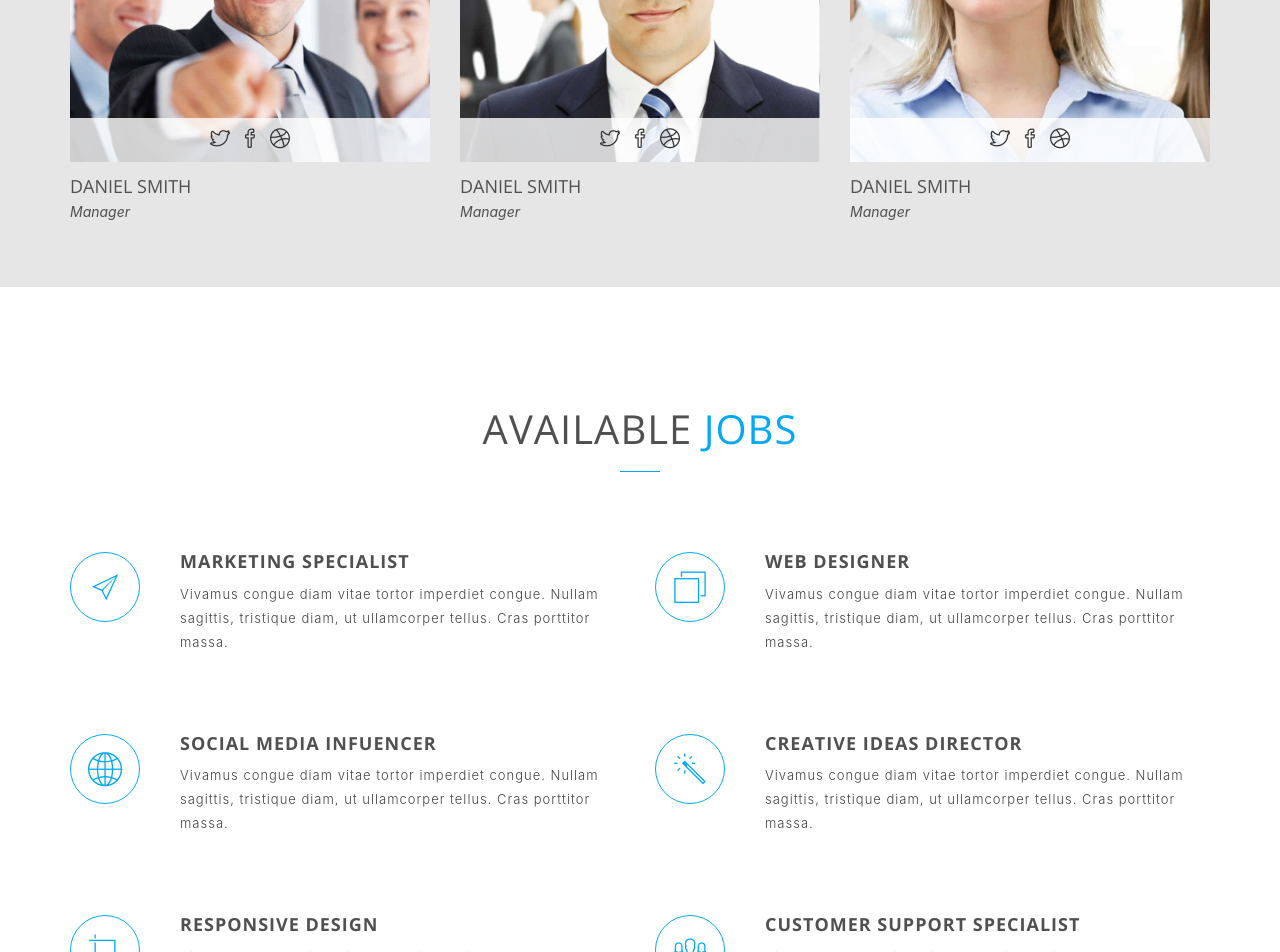
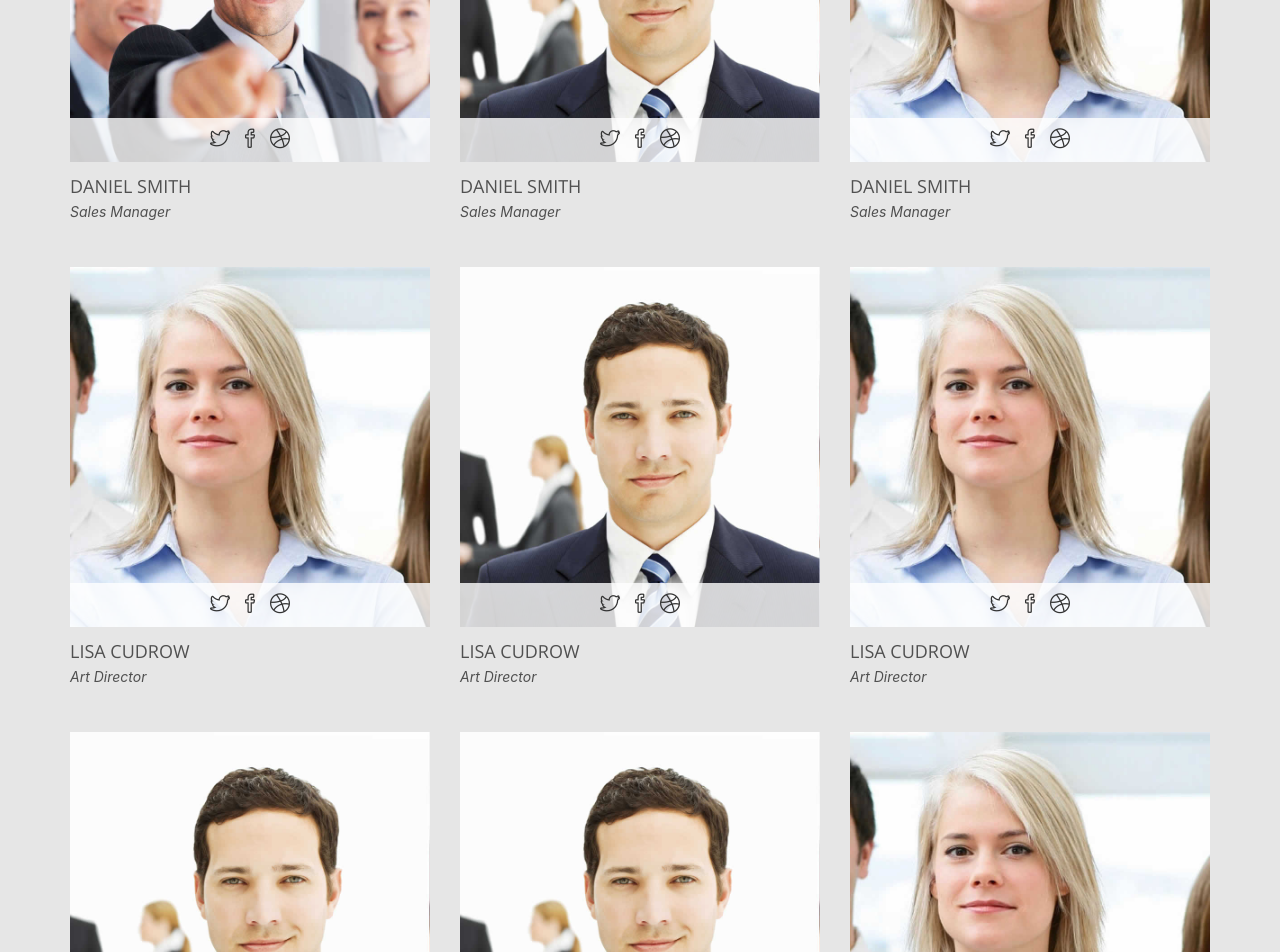
Before and after one commit to hire-lab/hire-lab, a React (Create React App) app: page / in a window 1280 px wide. Shown: the part 1960-2912 px from the top of the page. Built offline with nearby package versions, Linux system fonts and the light colour scheme.

Commit message:
added component

```diff
--- /dev/null
+++ b/src/components/CandidateProfile.js
@@ -0,0 +1,52 @@
+export default function CandidateProfile(props) {
+
+    return (
+        <>
+        <div className="col-sm-4 margin-bottom30">
+        <div className="team-box">
+            <img src={props.image} className="img-responsive" alt="" />
+
+            <ul className="social list-inline">
+                <li><a href="#"><i className="icon icon-social-twitter"></i></a></li>
+                <li><a href="#"><i className="icon icon-social-facebook"></i></a></li>
+                <li><a href="#"><i className="icon icon-social-dribbble"></i></a></li>
+            </ul>
+        </div>
+        <div className="team-desc">
+            <h4>{props.name}</h4>
+            <em>{props.position}</em>
+        </div>
+        </div>
+        <div className="col-sm-4 margin-bottom30">
+        <div className="team-box">
+            <img src="images/team-2.jpg" className="img-responsive" alt="" />
+
+            <ul className="social list-inline">
+                <li><a href="#"><i className="icon icon-social-twitter"></i></a></li>
+                <li><a href="#"><i className="icon icon-social-facebook"></i></a></li>
+                <li><a href="#"><i className="icon icon-social-dribbble"></i></a></li>
+            </ul>
+        </div>
+        <div className="team-desc">
+            <h4>{props.name}</h4>
+            <em>{props.position}</em>
+        </div>
+        </div>
+        <div className="col-sm-4 margin-bottom30">
+        <div className="team-box">
+            <img src="images/team-3.jpg" className="img-responsive" alt="" />
+
+            <ul className="social list-inline">
+                <li><a href="#"><i className="icon icon-social-twitter"></i></a></li>
+                <li><a href="#"><i className="icon icon-social-facebook"></i></a></li>
+                <li><a href="#"><i className="icon icon-social-dribbble"></i></a></li>
+            </ul>
+        </div>
+        <div className="team-desc">
+            <h4>{props.name}</h4>
+            <em>{props.position}</em>
+        </div>
+        </div>
+    </>
+    )
+}
--- a/src/components/Candidates.js
+++ b/src/components/Candidates.js
@@ -1,3 +1,5 @@
+import CandidateProfile from "./CandidateProfile"
+
 export default function Candidates() {
 
     return (
@@ -15,50 +17,22 @@ export default function Candidates() {
                 </div>
             </div>
             <div className="row">
+                <CandidateProfile
+                    image= "images/team-1.jpg"
+                    name="Daniel Smith"
+                    position="Sales Manager"
+                />
+                <CandidateProfile
+                    image = "images/team-3.jpg"
+                    name="Lisa Cudrow"
+                    position="Art Director"
+                />
+                <CandidateProfile
+                    image = "images/team-2.jpg"
+                    name="Mike Ross"
+                    position="Graphic Designer"
+                />
 
-                <div className="col-sm-4 margin-bottom30">
-                    <div className="team-box">
-                        <img src="images/team-1.jpg" className="img-responsive" alt="" />
-
-                        <ul className="social list-inline">
-                            <li><a href="#"><i className="icon icon-social-twitter"></i></a></li>
-                            <li><a href="#"><i className="icon icon-social-facebook"></i></a></li>
-                            <li><a href="#"><i className="icon icon-social-dribbble"></i></a></li>
-                        </ul>
-                    </div>
-                    <div className="team-desc">
-                        <h4>Daniel Smith</h4>
-                        <em>Manager</em>
-                    </div>
-                </div>
-                <div className="col-sm-4 margin-bottom30">
-                    <div className="team-box">
-                        <img src="images/team-2.jpg" className="img-responsive" alt="" />
-                        <ul className="social list-inline">
-                            <li><a href="#"><i className="icon icon-social-twitter"></i></a></li>
-                            <li><a href="#"><i className="icon icon-social-facebook"></i></a></li>
-                            <li><a href="#"><i className="icon icon-social-dribbble"></i></a></li>
-                        </ul>
-                    </div>
-                    <div className="team-desc">
-                        <h4>Daniel Smith</h4>
-                        <em>Manager</em>
-                    </div>
-                </div>
-                <div className="col-sm-4 margin-bottom30">
-                    <div className="team-box">
-                        <img src="images/team-3.jpg" className="img-responsive" alt="" />
-                        <ul className="social list-inline">
-                            <li><a href="#"><i className="icon icon-social-twitter"></i></a></li>
-                            <li><a href="#"><i className="icon icon-social-facebook"></i></a></li>
-                            <li><a href="#"><i className="icon icon-social-dribbble"></i></a></li>
-                        </ul>
-                    </div>
-                    <div className="team-desc">
-                        <h4>Daniel Smith</h4>
-                        <em>Manager</em>
-                    </div>
-                </div>
             </div>
         </div>
     </div>
```
